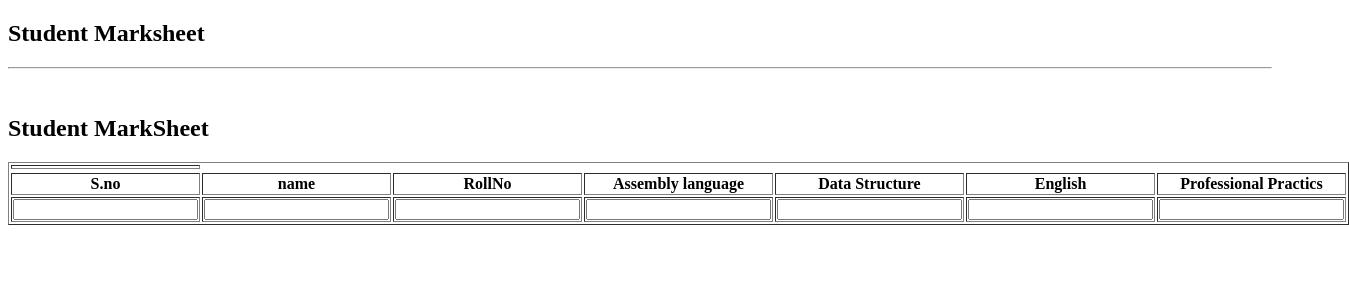
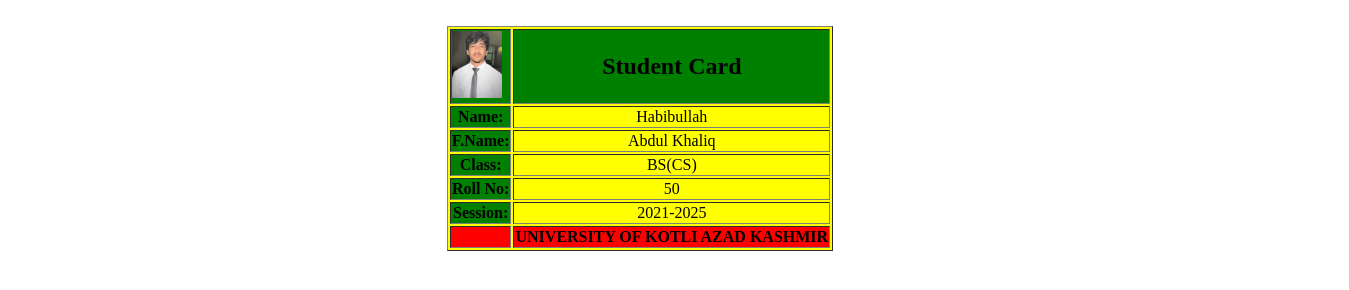
Before and after one commit to habibullah46/Web-development-, a plain HTML site: page studentRsult.html in a window 1280 px wide. Shown: the whole page, 1349 px wide, since content can reach past the window. Drawn offline with Linux system fonts and the light colour scheme.

Commit message:
student card
make student card using html

```diff
--- a/studentRsult.html
+++ b/studentRsult.html
@@ -4,53 +4,47 @@
     <meta charset="UTF-8">
     <meta http-equiv="X-UA-Compatible" content="IE=edge">
     <meta name="viewport" content="width=device-width, initial-scale=1.0">
-    <title>Student Marksheet</title>
+    <title>Student Card</title>
 </head>
 <body>
-    <h2>Student Marksheet</h2>
-    <hr>
-    <br>
-
-    <table border="1px">
-        <tr align="center">
+    <table border="1px" bgcolor="yellow" align="center">
+        <tr bgcolor="green">
             <td>
-                <tr >
-                    <h2>Student MarkSheet</h2>
-                </tr>
+                <img src="images/pic.jpg" alt="" width="50">
+            </td>
+            <td align="center">
+               <h2>Student Card</h2>
             </td>
         </tr>
-        <tr>
-            <th>S.no</th>
-            <th>name</th>
-            <th>RollNo</th>
-            <th>Assembly language</th>
-            <th>Data Structure</th>
-            <th>English</th>
-            <th>Professional Practics</th>
-        </tr>
-        <tr>
+        <tr align="center">
+            <th bgcolor="green">Name: </th>
             <td>
-                <input type="text">
-            </td>
-            <td>
-                <input type="text">
-            </td>
-            <td>
-                <input type="text">
-            </td>
-            <td>
-                <input type="text">
-            </td>
-            <td>
-                <input type="text">
-            </td>
-            <td>
-                <input type="text">
-            </td>
-            <td>
-                <input type="text">
+                Habibullah
             </td>
         </tr>
+        <tr align="center">
+            <th bgcolor="green">F.Name:</th>
+            <td>Abdul Khaliq</td>
+        </tr>
+        <tr align="center">
+            <th bgcolor="green">Class:</th>
+            <td>BS(CS)</td>
+        </tr>
+        <tr align="center">
+            <th bgcolor="green">Roll No:</th>
+            <td>50</td>
+        </tr>
+        <tr align="center">
+            <th bgcolor="green">Session:</th>
+            <td>2021-2025</td>
+        </tr>
+        <tr bgcolor="red">
+            <br>
+            <td></td>
+           <td><b>UNIVERSITY OF KOTLI AZAD KASHMIR</b></td>
+
+        </tr>
     </table>
+
 </body>
 </html>
```
Also changed, not shown: images/pic.jpg (added).
